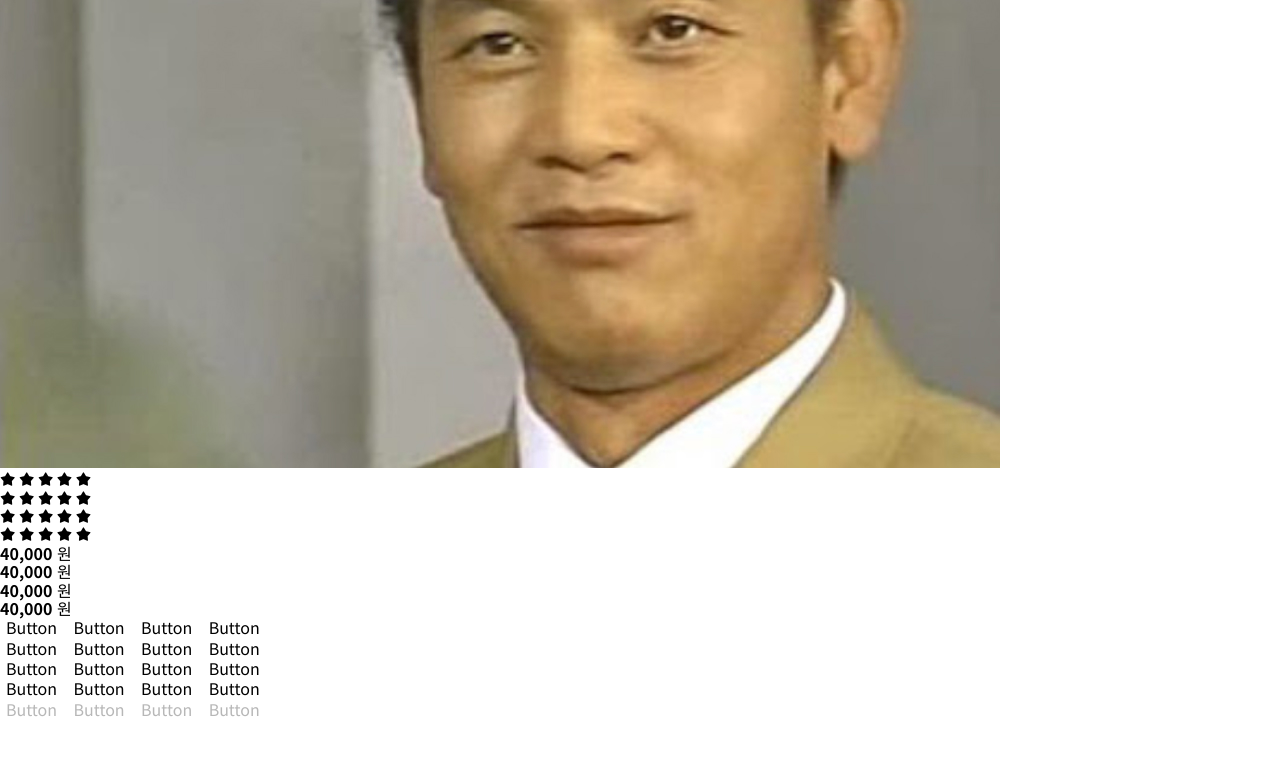
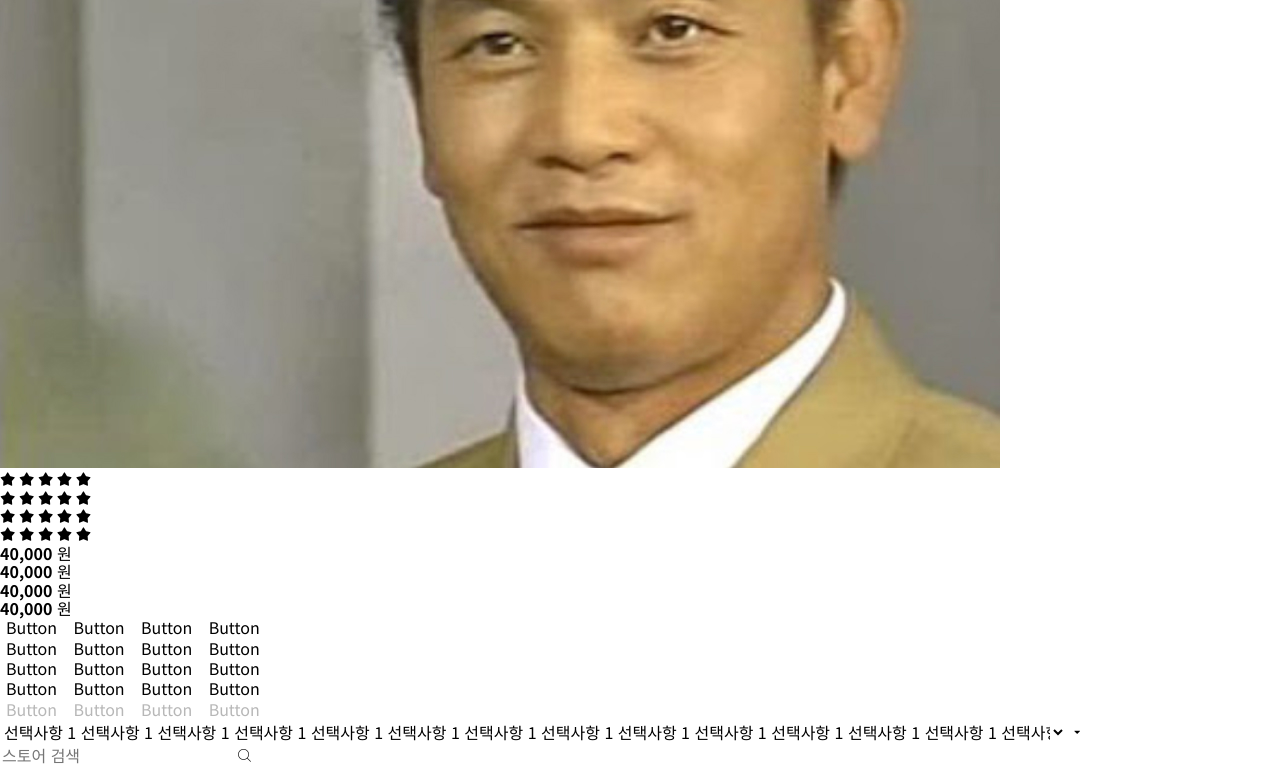
Before and after one commit to from-june/tomorrow-house, a website: page index.html in a window 1280 px wide. Shown: the part 949-1716 px from the top of the page. Before the commit the page ends 1670 px from the top, so only its background shows below. Drawn offline with Linux system fonts and the light colour scheme; files whose address does not match are found by name.

Commit message:
💄 Implement form components: select, input

```diff
--- a/index.html
+++ b/index.html
@@ -115,6 +115,23 @@
         <button type="button" class="btn-ghost btn-32" disabled>Button</button>
       </div>
     </div>
+
+    <div>
+      <div class="select-group">
+        <select class="form-select">
+          <option value="선택사항 1">선택사항 1 선택사항 1 선택사항 1 선택사항 1 선택사항 1 선택사항 1 선택사항 1 선택사항 1 선택사항 1 선택사항 1 선택사항 1 선택사항 1 선택사항 1 선택사항 1</option>
+          <option value="선택사항 2">선택사항 2</option>
+          <option value="선택사항 3">선택사항 3</option>
+          <option value="선택사항 4">선택사항 4</option>
+          <option value="선택사항 5">선택사항 5</option>
+        </select>
+        <i class="ic-caret" aria-hidden></i>
+      </div>
+      <div class="input-group">
+        <input class ="form-input" type="text" placeholder="스토어 검색"/>
+        <i class="ic-search" aria-hidden></i>
+      </div>
+    </div>
   </div>
 </body>
 </html>
--- a/styles/main.scss
+++ b/styles/main.scss
@@ -13,6 +13,7 @@
 
 @import './modules/avatar';
 @import './modules/buttons';
+@import './modules/forms';
 @import './modules/prices';
 @import './modules/star-ratings';
 @import './modules/tags';
--- /dev/null
+++ b/styles/modules/_forms.scss
@@ -0,0 +1,73 @@
+%form-base {
+  @include text-style(16, $primary);
+  display: block;
+  width: 100%;
+  height: 40px;
+  padding: 0 16px;
+  font-weight: 400;
+  color: $primary;
+  background-color: $white;
+  border: 1px solid $border;
+  border-radius: 4px;
+  appearance: none;
+
+  &:not(:disabled):hover {
+    background-color: $background;
+  }
+
+  &:disabled {
+    opacity: 0.4;
+    cursor: not-allowed;
+  }
+
+  &::placeholder {
+    color: $tertiary;
+  }
+}
+
+.form-select,
+.form-input {
+  @extend %form-base;
+}
+
+.select-group {
+  position: relative;
+
+  .form-select {
+    padding-right: 40px;
+    text-overflow: ellipsis;
+    cursor: pointer;
+    transition: background-color 200ms ease-in-out;
+  }
+
+  .ic-caret {
+    @include pos-center-y;
+    right: 10px;
+    font-size: 24px;
+    color: $tertiary;
+    pointer-events: none;
+  }
+
+  &.is-active {
+    .form-select {
+      border-color: $blue;
+    }
+    .ic-caret {
+      color: $blue;
+    }
+  }
+}
+
+.input-group {
+  position: relative;
+
+  .form-input {
+    padding-left: 40px;
+  }
+  .ic-search {
+    @include pos-center-y;
+    left: 10px;
+    font-size: 20px;
+    color: $secondary;
+  }
+}
```
